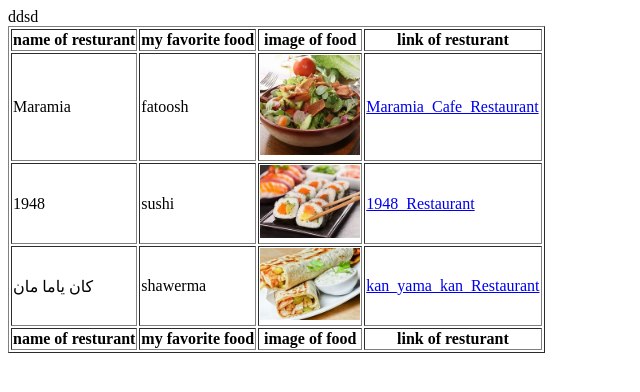
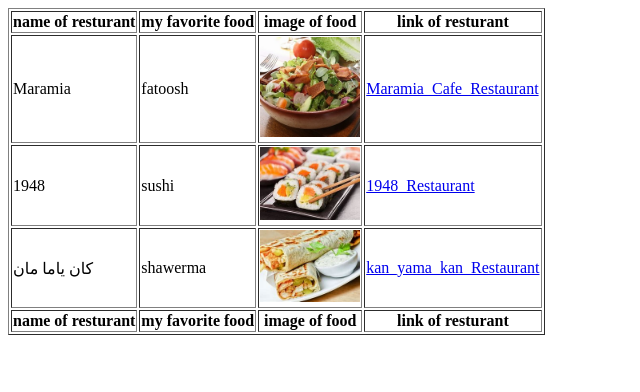
Before and after one commit to odaymare02/tees1, a plain HTML site: page index.html in a window 1280 px wide. Shown: the whole page, without its empty margins (0-640 px from the left). Drawn offline with Linux system fonts and the light colour scheme.

Commit message:
remove_update

```diff
--- a/index.html
+++ b/index.html
@@ -20,7 +20,6 @@
                 <td><a href="https://www.facebook.com/MaramiaCafeAndRestaurants"> Maramia_Cafe_Restaurant</a></td>
             </tr>
             <tr>
-                ddsd
                 <td>1948</td>
                 <td>sushi</td>
                 <td><img src="image/sushi.jpeg" alt="sushi " width="100px"></td>
```
